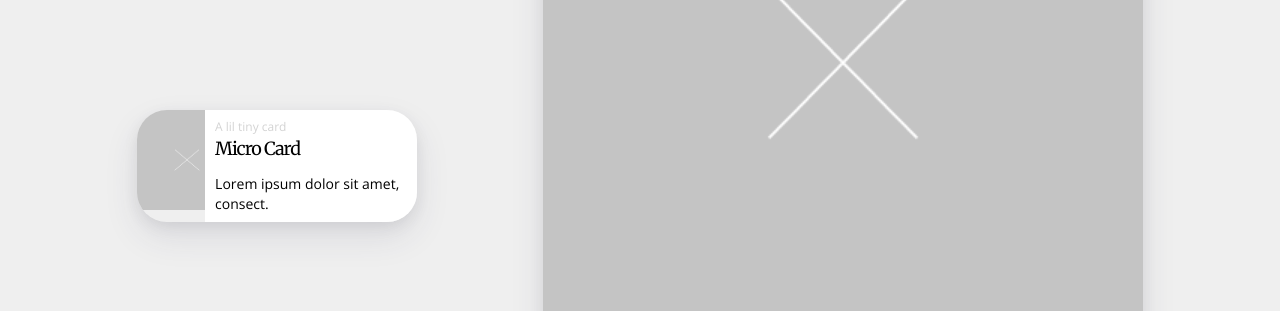
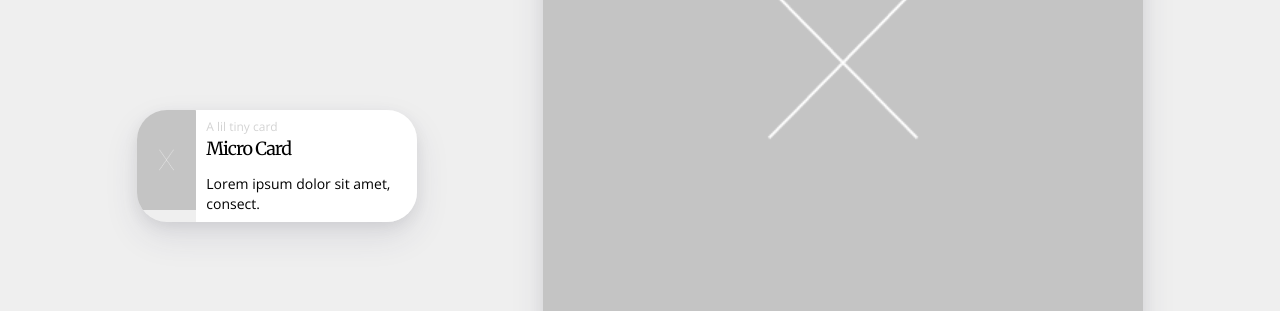
Before and after one commit to barnesy/ghost-ship, a Jekyll site: the page built from components.html, in a window 1280 px wide. Shown: the part 1071-1382 px from the top of the page. Built offline with Jekyll 4.4.1, drawn with Linux system fonts in a browser that asks for light colours.

Commit message:
Fix: card--micro

```diff
--- a/_sass/card.scss
+++ b/_sass/card.scss
@@ -123,7 +123,6 @@ a.card:hover{
 
     .image, img {
       height: 10rem;
-      width: 10rem;
     }
   }
 
```
